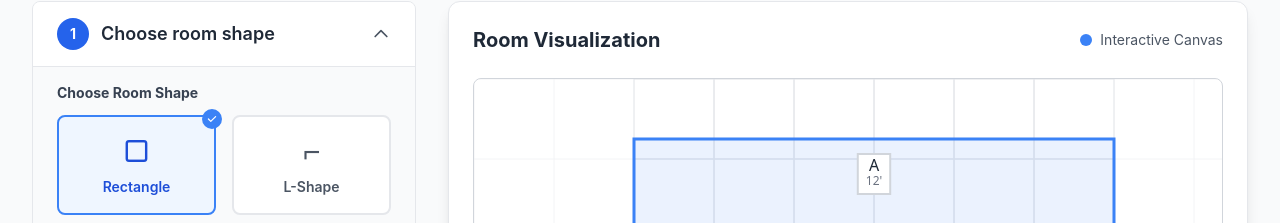
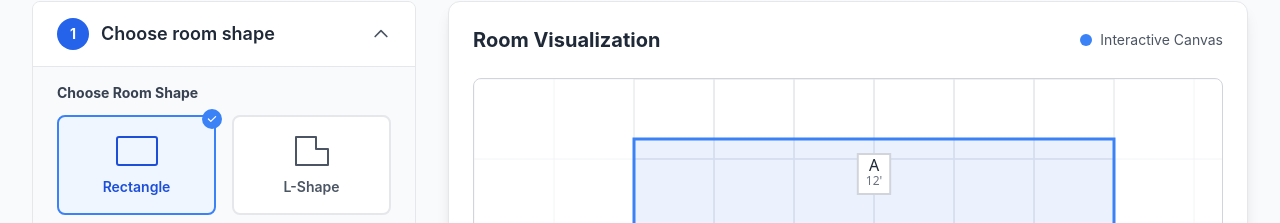
Before and after one commit to susiesko/ceiling-tile-calculator-demo, a React (Vite) app: page / in a window 1280 px wide. Shown: the part 96-319 px from the top of the page. Built offline with nearby package versions, Linux system fonts and the light colour scheme.

Commit message:
fix L shaped button

```diff
--- a/src/components/shapes/ShapeSelector.tsx
+++ b/src/components/shapes/ShapeSelector.tsx
@@ -7,8 +7,30 @@ interface ShapeSelectorProps {
 }
 
 const shapeOptions = [
-    {type: 'rectangle' as const, label: 'Rectangle', icon: '▢'},
-    {type: 'l-shape' as const, label: 'L-Shape', icon: '⌐'}
+    {
+        type: 'rectangle' as const,
+        label: 'Rectangle',
+        icon: (
+            <svg width="48" height="36" viewBox="0 0 48 36" fill="currentColor" className="mx-auto">
+                <rect x="4" y="4" width="40" height="28" fill="none" stroke="currentColor" strokeWidth="2" rx="2"/>
+            </svg>
+        )
+    },
+    {
+        type: 'l-shape' as const,
+        label: 'L-Shape',
+        icon: (
+            <svg width="48" height="36" viewBox="0 0 48 36" fill="currentColor" className="mx-auto">
+                <path
+                    d="M8 4 L28 4 L28 16 L40 16 L40 32 L8 32 Z"
+                    fill="none"
+                    stroke="currentColor"
+                    strokeWidth="2"
+                    strokeLinejoin="round"
+                />
+            </svg>
+        )
+    }
 ];
 
 export function ShapeSelector({selectedShape, onShapeChange, className = ''}: ShapeSelectorProps) {
@@ -36,7 +58,7 @@ export function ShapeSelector({selectedShape, onShapeChange, className = ''}: Sh
                                 </svg>
                             </div>
                         )}
-                        <div className="text-3xl mb-2">{option.icon}</div>
+                        <div className="mb-2">{option.icon}</div>
                         <div className="text-sm font-semibold">{option.label}</div>
                     </button>
                 ))}
```
Also changed, not shown: 1 other file (tests, documents, lock files or other folders).
